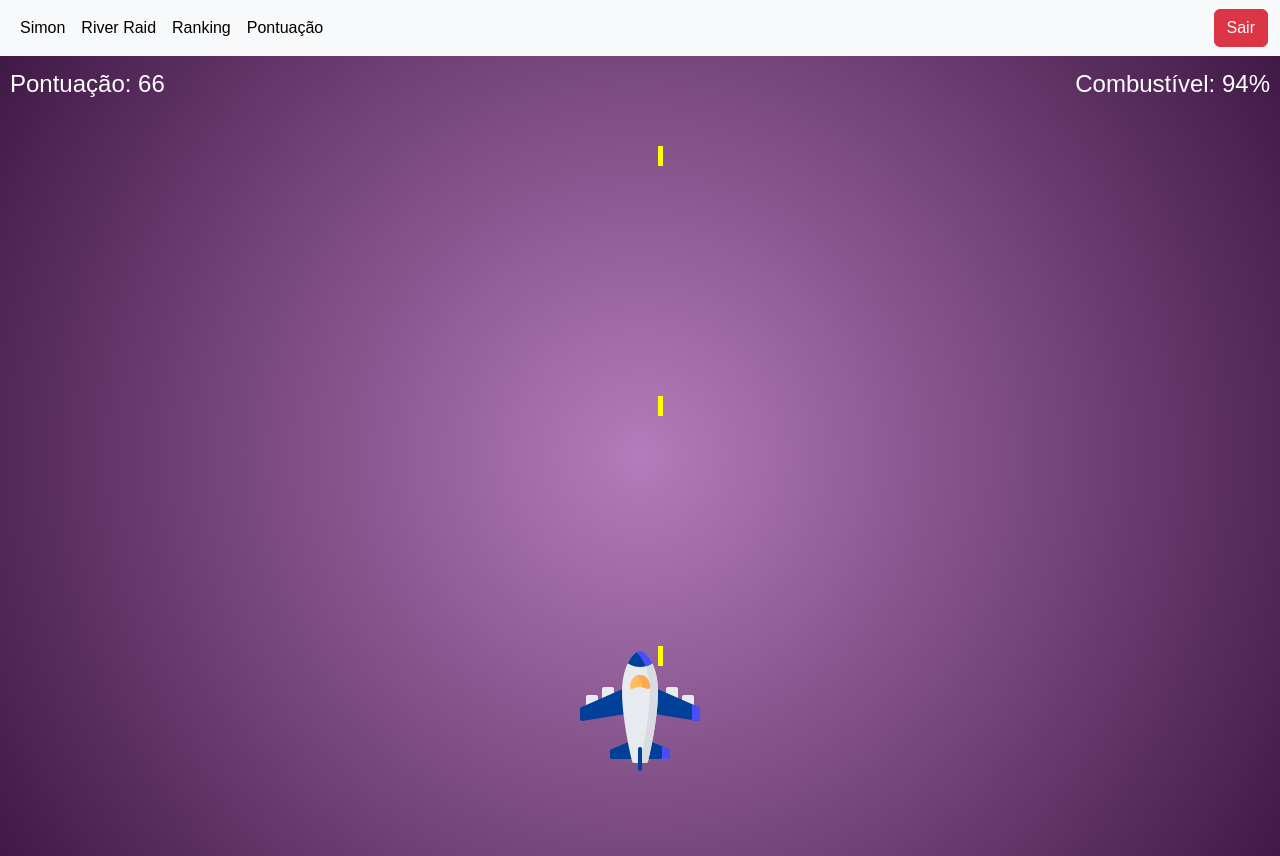
After one commit to oliveiralaurao/simon, a PHP site: page /river.php in a window 1280 px wide. The commit adds this page. Run offline with PHP 8.4, Linux system fonts and the light colour scheme; the visitor is signed in with stand-in values (Sample User, id 1).

Commit message:
tudo bem?

```diff
--- /dev/null
+++ b/controle_aviao.js
@@ -0,0 +1,197 @@
+let airplane = document.getElementById('airplane');
+let gameArea = document.getElementById('game-area');
+let scoreElement = document.getElementById('score');
+let fuelElement = document.getElementById('fuel');
+
+let pontuacao = 0;
+let combustivel = 100;
+let avioesAbatidos = 0;
+let tirosDisparados = 0;
+let jogando = true;
+
+// Variáveis para armazenar a data/hora de início e fim
+let dataInicio;
+let dataFim;
+
+const velocidadeAviao = 5; // Velocidade de movimento
+const velocidadeJogo = 3; // Velocidade com que o cenário se move para baixo
+
+// Captura a data/hora de início do jogo
+function iniciarJogo() {
+    dataInicio = new Date(); // Captura a data/hora de início
+    console.log(`Início do jogo: ${dataInicio.toLocaleString('pt-BR', { timeZone: 'America/Sao_Paulo' })}`);
+}
+
+// Movimentação do avião (esquerda e direita)
+document.addEventListener("keydown", function(event) {
+    if (event.key === "ArrowLeft" && airplane.offsetLeft > 0) {
+        airplane.style.left = (airplane.offsetLeft - velocidadeAviao) + "px";
+    }
+    if (event.key === "ArrowRight" && airplane.offsetLeft + airplane.offsetWidth < gameArea.offsetWidth) {
+        airplane.style.left = (airplane.offsetLeft + velocidadeAviao) + "px";
+    }
+});
+
+// Gerar inimigos e obstáculos
+function gerarInimigo() {
+    const inimigo = document.createElement('div');
+    inimigo.classList.add('enemy');
+    inimigo.style.top = '-128px'; // Aparecerá fora da tela
+    inimigo.style.left = Math.random() * (gameArea.offsetWidth - 40) + 'px';
+
+    // Criando a tag de imagem
+    const imagem = document.createElement('img');
+    imagem.src = './images/carvao.png'; // Caminho da imagem
+    imagem.style.width = '128px'; // Defina a largura da imagem
+    imagem.style.height = '128px'; // Defina a altura da imagem
+
+    inimigo.appendChild(imagem); // Adiciona a imagem à div
+    gameArea.appendChild(inimigo);
+    moverInimigo(inimigo);
+}
+
+// Mover inimigos para baixo
+function moverInimigo(inimigo) {
+    let intervalo = setInterval(() => {
+        if (!jogando) {
+            clearInterval(intervalo);
+            return;
+        }
+
+        // Verificar se colidiu com o avião
+        if (verificarColisao(airplane, inimigo)) {
+            perderVida();
+            inimigo.remove();
+            clearInterval(intervalo);
+            return;
+        }
+
+        inimigo.style.top = (inimigo.offsetTop + velocidadeJogo) + 'px';
+
+        if (inimigo.offsetTop > gameArea.offsetHeight) {
+            inimigo.remove();
+            clearInterval(intervalo);
+        }
+    }, 20);
+}
+
+// Verificar colisão
+function verificarColisao(aviao, inimigo) {
+    const rect1 = aviao.getBoundingClientRect();
+    const rect2 = inimigo.getBoundingClientRect();
+
+    return !(rect1.right < rect2.left ||
+             rect1.left > rect2.right ||
+             rect1.bottom < rect2.top ||
+             rect1.top > rect2.bottom);
+}
+
+// Perder uma vida
+function perderVida() {
+    jogando = false;
+    alert('Você colidiu! Fim de jogo.');
+    dataFim = new Date(); // Captura a data/hora de fim
+    console.log(`Fim do jogo: ${dataFim.toLocaleString('pt-BR', { timeZone: 'America/Sao_Paulo' })}`);
+    salvarEstatisticas();
+}
+
+// Disparo automático
+function disparar() {
+    if (!jogando) return;
+
+    tirosDisparados += 1;
+    const tiro = document.createElement('div');
+    tiro.classList.add('bullet'); // Agora a classe é bullet e não enemy
+    tiro.style.top = airplane.offsetTop + 'px';
+    tiro.style.left = (airplane.offsetLeft + airplane.offsetWidth / 6 - 3.5) + 'px'; // Centralizar o tiro
+    gameArea.appendChild(tiro);
+    moverTiro(tiro);
+}
+
+function moverTiro(tiro) {
+    let intervalo = setInterval(() => {
+        tiro.style.top = (tiro.offsetTop - 10) + 'px';
+
+        const inimigos = document.querySelectorAll('.enemy');
+        inimigos.forEach(inimigo => {
+            if (verificarColisao(tiro, inimigo)) {
+                avioesAbatidos += 1;
+                pontuacao += 100;
+                inimigo.remove();
+                tiro.remove();
+                clearInterval(intervalo);
+            }
+        });
+
+        if (tiro.offsetTop < 0) {
+            tiro.remove();
+            clearInterval(intervalo);
+        }
+    }, 20);
+}
+
+// Combustível do avião
+setInterval(() => {
+    if (combustivel > 0 && jogando) {
+        combustivel -= 1;
+        fuelElement.textContent = `Combustível: ${combustivel}%`;
+        if (combustivel <= 0) {
+            combustivel = 0;
+            perderVida();
+        }
+    }
+}, 1000);
+
+// Gerar inimigos periodicamente
+setInterval(() => {
+    if (jogando) {
+        gerarInimigo();
+    }
+}, 2000);
+
+// Disparar tiros a cada 500ms
+setInterval(() => {
+    if (jogando) {
+        disparar();
+    }
+}, 500);
+
+// Atualizar pontuação periodicamente
+setInterval(() => {
+    if (jogando) {
+        pontuacao += 1;
+        scoreElement.textContent = `Pontuação: ${pontuacao}`;
+    }
+}, 100);
+
+// Salvar estatísticas no fim do jogo
+function salvarEstatisticas() {
+    const tempoTotal = Math.floor((dataFim - dataInicio) / 1000); // Calcular o tempo total em segundos
+    const dados = {
+        pontuacao: pontuacao,
+        avioes_abatidos: avioesAbatidos,
+        tiros_disparados: tirosDisparados,
+        combustivel: combustivel,
+        data_inicio: dataInicio.toISOString(), // Usando toISOString para salvar em formato padrão
+        data_fim: dataFim.toISOString(), // Usando toISOString para salvar em formato padrão
+        distancia_percorrida: pontuacao * 10, // Exemplo de cálculo de distância
+        tempo_total: tempoTotal // Adicionando tempo total
+    };
+
+    fetch('back/salvar_estatisticas.php', {
+        method: 'POST',
+        headers: {
+            'Content-Type': 'application/json'
+        },
+        body: JSON.stringify(dados)
+    })
+    .then(response => response.text())
+    .then(data => {
+        console.log(data);
+        alert('Jogo salvo! Estatísticas atualizadas.');
+    })
+    .catch(error => console.error('Erro:', error));
+}
+
+// Inicia o jogo quando a página é carregada
+window.onload = iniciarJogo;
--- a/index.php
+++ b/index.php
@@ -30,7 +30,10 @@ if (!isset($_SESSION['email'])) {
     <div class="collapse navbar-collapse" id="navbarSupportedContent">
       <ul class="navbar-nav me-auto mb-2 mb-lg-0">
       <li class="nav-item">
-          <a class="nav-link active" aria-current="page" href="index.php">Jogo</a>
+          <a class="nav-link active" aria-current="page" href="index.php">Simon</a>
+        </li>
+        <li class="nav-item">
+          <a class="nav-link active" aria-current="page" href="river.php">River Raid</a>
         </li>
       <li class="nav-item">
           <a class="nav-link active" aria-current="page" href="ranking.php">Ranking</a>
--- a/ranking.php
+++ b/ranking.php
@@ -58,7 +58,10 @@ $result = $mysqli->query($query);
     <div class="collapse navbar-collapse" id="navbarSupportedContent">
       <ul class="navbar-nav me-auto mb-2 mb-lg-0">
       <li class="nav-item">
-          <a class="nav-link active" aria-current="page" href="index.php">Jogo</a>
+          <a class="nav-link active" aria-current="page" href="index.php">Simon</a>
+        </li>
+        <li class="nav-item">
+          <a class="nav-link active" aria-current="page" href="river.php">River Raid</a>
         </li>
       <li class="nav-item">
           <a class="nav-link active" aria-current="page" href="ranking.php">Ranking</a>
--- /dev/null
+++ b/river.php
@@ -0,0 +1,113 @@
+<?php
+
+session_start(); // Inicia a sessão
+
+if (!isset($_SESSION['email'])) {
+    header('Location: login.php');
+    exit();
+}
+
+// Pega o ID do usuário da sessão
+$id_usuario = $_SESSION['id_usuario'];
+
+?>
+<!DOCTYPE html>
+<html lang="pt-BR">
+<head>
+    <meta charset="UTF-8">
+    <meta name="viewport" content="width=device-width, initial-scale=1.0">
+    <title>River Raid</title>
+    <link href="https://cdn.jsdelivr.net/npm/bootstrap@5.3.3/dist/css/bootstrap.min.css" rel="stylesheet" integrity="sha384-QWTKZyjpPEjISv5WaRU9OFeRpok6YctnYmDr5pNlyT2bRjXh0JMhjY6hW+ALEwIH" crossorigin="anonymous">
+
+    <style>
+        body {
+            margin: 0;
+            overflow: hidden;
+            background: black;
+
+            font-family: Arial, sans-serif;
+        }
+        #game-area {
+            position: relative;
+            width: 100vw;
+            height: 100vh;
+            /* background: blue; */
+            background: rgb(180,124,186);
+background: radial-gradient(circle, rgba(180,124,186,1) 0%, rgba(64,25,70,1) 100%);
+            overflow: hidden;
+        }
+        #airplane {
+            position: absolute;
+            display: flex;
+            justify-content: center;
+            align-items: center;
+            width: 128px;
+            height: 30px;
+            /* background-color: red; */
+            left: 50%;
+            top: 80%;
+            transform: translateX(-50%);
+        }
+        .enemy {
+            position: absolute;
+            width: 128px;
+            height: 40px;
+            /* background-color: green; */
+        }
+        .bullet {
+            position: absolute;
+            width: 5px;
+            height: 20px;
+            background-color: yellow;
+        }
+        #score, #fuel {
+            position: absolute;
+            top: 10px;
+            color: white;
+            font-size: 24px;
+        }
+        #score {
+            left: 10px;
+        }
+        #fuel {
+            right: 10px;
+        }
+    </style>
+</head>
+<body>
+<nav class="navbar navbar-expand-lg bg-body-tertiary">
+  <div class="container-fluid">
+    <button class="navbar-toggler" type="button" data-bs-toggle="collapse" data-bs-target="#navbarSupportedContent" aria-controls="navbarSupportedContent" aria-expanded="false" aria-label="Toggle navigation">
+      <span class="navbar-toggler-icon"></span>
+    </button>
+    <div class="collapse navbar-collapse" id="navbarSupportedContent">
+      <ul class="navbar-nav me-auto mb-2 mb-lg-0">
+      <li class="nav-item">
+          <a class="nav-link active" aria-current="page" href="index.php">Simon</a>
+        </li>
+        <li class="nav-item">
+          <a class="nav-link active" aria-current="page" href="river.php">River Raid</a>
+        </li>
+      <li class="nav-item">
+          <a class="nav-link active" aria-current="page" href="ranking.php">Ranking</a>
+        </li>
+      <li class="nav-item">
+          <a class="nav-link active" aria-current="page" href="pontuar.php">Pontuação</a>
+        </li>
+      </ul>
+      <form class="d-flex" role="search">
+      <a href="logout.php" class="btn btn-danger">Sair</a>
+      </form>
+    </div>
+  </div>
+</nav>
+<div id="game-area">
+    <div id="airplane"><img src="./images/aviao.png" alt=""></div>
+    <div id="score">Pontuação: 0</div>
+    <div id="fuel">Combustível: 100%</div>
+</div>
+
+<script src="controle_aviao.js"></script>
+
+</body>
+</html>
```
Also changed, not shown: back/salvar_estatisticas.php (added, +51 -0 lines), pontuar.php (+48 -11 lines), images/aviao.png (added), images/carvao.png (added), images/detonacao.png (added), images/fogo.png (added).
